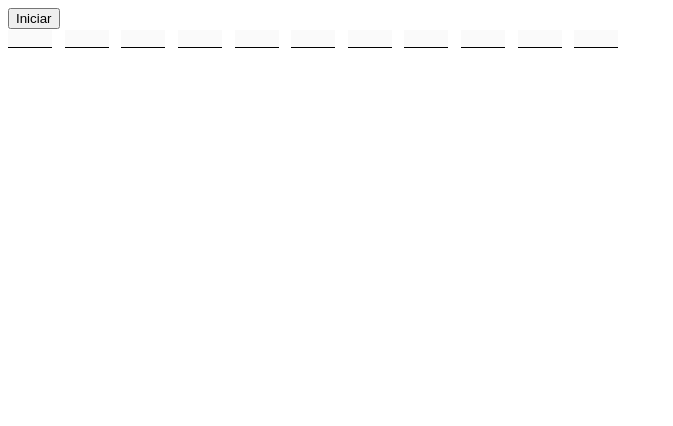
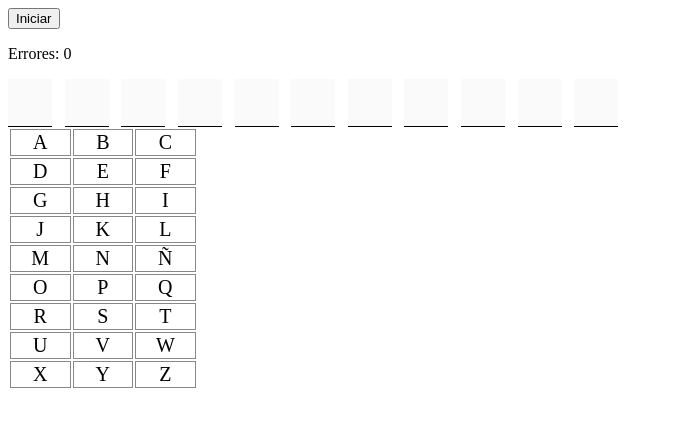
Before and after one commit to StevenLzn/ahorcado-js, a plain HTML site: page index.html in a window 1280 px wide. Both pictures are taken after a click on the button "Iniciar". Shown: the whole page, without its empty margins (0-673 px from the left). Drawn offline with Linux system fonts and the light colour scheme.

Commit message:
Agregado teclado alfabetico, agregado evento click a las letras y verificacion si esta en la frase, agregado contador de errores

```diff
--- a/index.html
+++ b/index.html
@@ -4,13 +4,64 @@
     <meta charset="UTF-8">
     <meta name="viewport" content="width=device-width, initial-scale=1.0">
     <title>Document</title>
+    <script src="scripts/main.js" async></script>
     <link rel="stylesheet" href="styles/style.css">
 </head>
 <body>
     <button onclick="startGame()">Iniciar</button>
+    <p>Errores: 0</p>
     <div id="word-container" class="word-container">
 
     </div>
-    <script async src="scripts/main.js"></script>
+    <div>
+        <table>
+            <tr>
+                <td>A</td>
+                <td>B</td>
+                <td>C</td>
+            </tr>
+            <tr>
+                <td>D</td>
+                <td>E</td>
+                <td>F</td>
+            </tr>
+            <tr>
+                <td>G</td>
+                <td>H</td>
+                <td>I</td>
+            </tr>
+            <tr>
+                <td>J</td>
+                <td>K</td>
+                <td>L</td>
+            </tr>
+            <tr>
+                <td>M</td>
+                <td>N</td>
+                <td>Ñ</td>
+            </tr>
+            <tr>
+                <td>O</td>
+                <td>P</td>
+                <td>Q</td>
+            </tr>
+            <tr>
+                <td>R</td>
+                <td>S</td>
+                <td>T</td>
+            </tr>
+            <tr>
+                <td>U</td>
+                <td>V</td>
+                <td>W</td>
+            </tr>
+            <tr>
+                <td>X</td>
+                <td>Y</td>
+                <td>Z</td>
+            </tr>
+
+        </table>
+    </div>
 </body>
 </html>
--- a/scripts/main.js
+++ b/scripts/main.js
@@ -1,16 +1,75 @@
-var wordList = ['dinosaurio', 'apartamento', 'telefono', 'calendario',  'discoteca'];
+//var wordList = ['dinosaurio'];
+var wordList = ['dinosaurio', 'apartamento', 'telefono', 'calendario', 'discoteca'];
+var randomNumber = 0;
+var randomWord = '';
+const cells = document.querySelectorAll('td');
+var rigthCounterInit = 0;
+var wrongCounter = 0;
 
-function startGame(){
-    let randomNumber = Math.floor(Math.random() * wordList.length);
-    let randomWord = wordList[randomNumber];
-    console.log(randomWord[1]);
+function startGame() {
+    randomNumber = Math.floor(Math.random() * wordList.length);
+    randomWord = wordList[randomNumber];
     let wordContainer = document.getElementById('word-container');
-    console.log(randomWord.length)
+    const letterContainer = document.querySelectorAll('input');
+
+    for (let i = 0; i < cells.length; i++) {
+        cells[i].addEventListener('click', selectedLetter);
+        cells[i].classList.add('init-letter');
+        cells[i].classList.remove('selected-letter');
+    }
+
+    for (let i = 0; i < letterContainer.length; i++) {
+        letterContainer[i].remove();
+    }
+
     for (let i = 0; i < randomWord.length; i++) {
         let letter = document.createElement('input');
         letter.classList.add("letter");
         letter.disabled = true;
         wordContainer.appendChild(letter);
     }
+    console.log(randomWord);
     wordList.splice(randomNumber, 1);
 }
+
+function endGame() {
+    alert('Juego terminado!')
+}
+
+function selectedLetter() {
+    var letter = this.innerHTML.toLowerCase();
+    var rightSelected = 0;
+
+    const letterContainer = document.querySelectorAll('input');
+    const wrondgContainer = document.querySelectorAll('p');
+
+    for (let i = 0; i < randomWord.length; i++) {
+        if (letter == randomWord[i]) {
+            if (i == 0) {
+                letterContainer[i].value = letter.toUpperCase();
+            } else {
+                letterContainer[i].value = letter;
+            }
+            rightSelected += 1;
+        }
+    }
+
+    this.removeEventListener('click', selectedLetter);
+    this.classList.add("selected-letter");
+
+    if(rightSelected == 0){
+        wrongCounter +=1;
+        wrondgContainer[0].innerHTML = 'Errores: ' + wrongCounter;
+    }else{
+        rigthCounterInit += rightSelected;
+    }
+
+    if (rigthCounterInit == randomWord.length && wordList.length > 0) {
+        rigthCounterInit = 0;
+        wrongCounter = 0;
+        wrondgContainer[0].innerHTML = 'Errores: ' + wrongCounter;
+        startGame();
+    } else if (rigthCounterInit == randomWord.length && wordList.length == 0) {
+        endGame();
+    }
+}
--- a/styles/style.css
+++ b/styles/style.css
@@ -3,4 +3,24 @@
     border: 0;
     border-bottom: 1px black solid;
     margin-right: 1%;
+    font-size: 40px;
+    text-align: center;
 }
+
+table{
+    width: 15%;
+}
+
+td{
+    border: 1px #888888 solid;
+    width: 30%;
+    margin: 1%;
+    font-size: 20px;
+    text-align: center;
+    cursor: default;
+}
+
+.selected-letter {
+    background: #C1C1C1;
+    color: #5E5E5E;
+}
```
